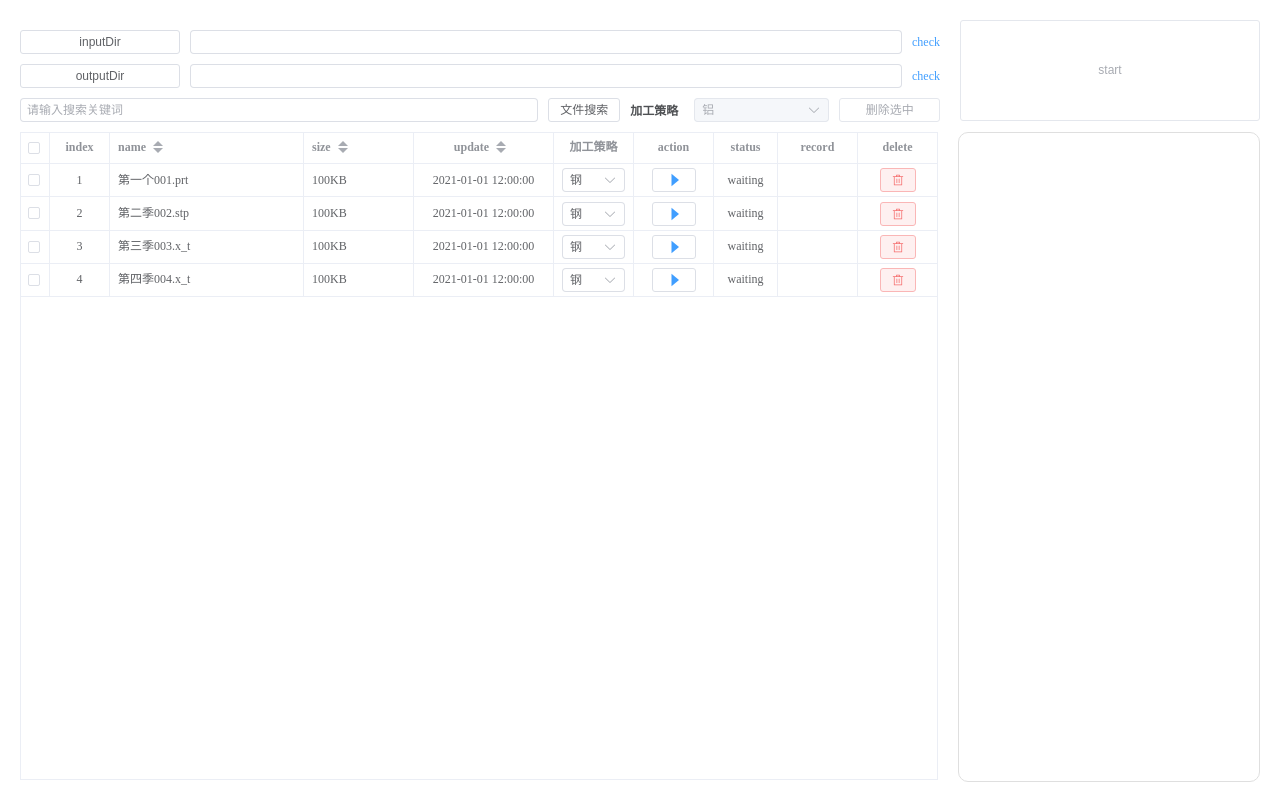
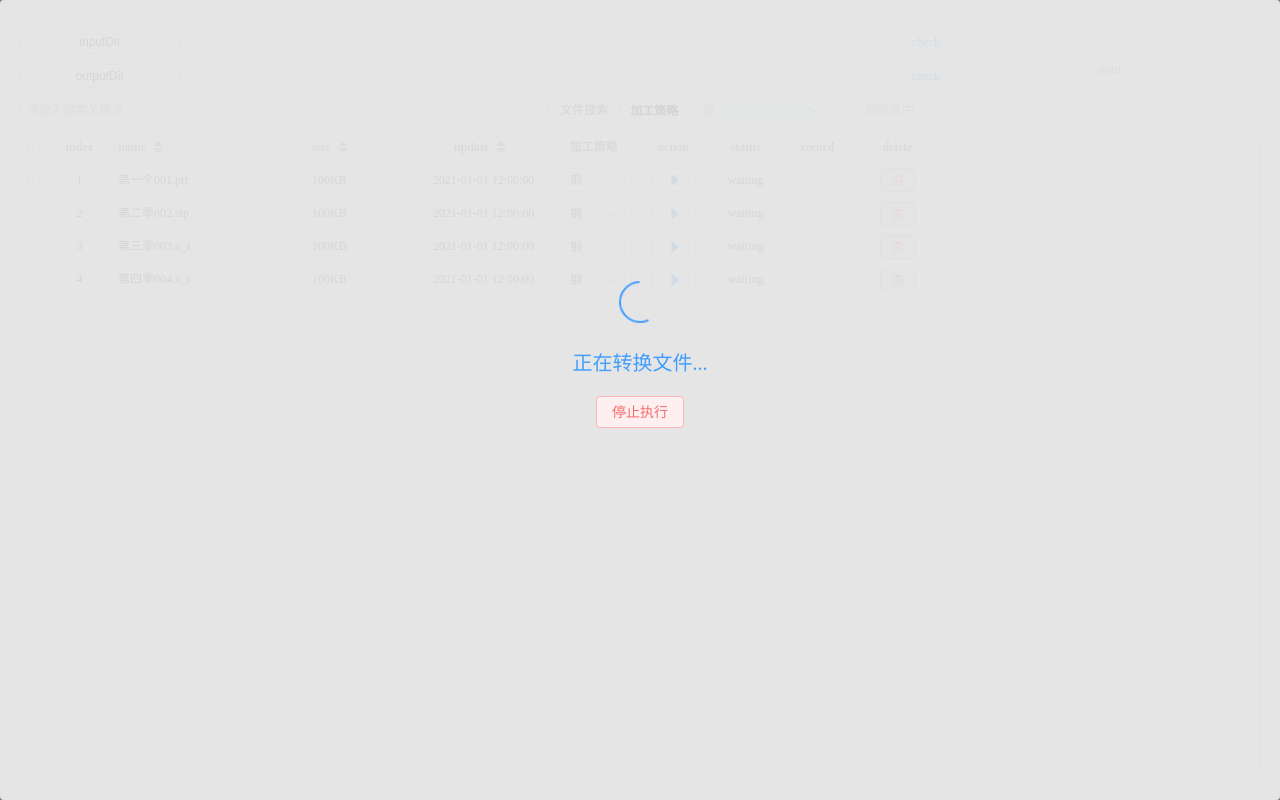
Before and after one commit to 1024dashen/TauriMan, a Vue app in the folder example/runwrap/: page / in a window 1280 px wide. Built offline with nearby package versions, Linux system fonts and the light colour scheme.

Commit message:
Add loading dialog in App.vue: implement global loading indicator with stop functionality and style enhancements for better user feedback during file conversion.

```diff
--- a/example/runwrap/src/App.vue
+++ b/example/runwrap/src/App.vue
@@ -1,10 +1,5 @@
 <template>
-    <div
-        class="container"
-        id="app"
-        v-loading.fullscreen.lock="transLoading"
-        element-loading-text="转换中"
-    >
+    <div class="container" id="app">
         <!-- header -->
         <div class="header">
             <div class="headerLeft">
@@ -56,7 +51,6 @@
                         class="selectBox"
                         style="width: 240px"
                         @change="batchUpdatePolicy"
-
                     >
                         <el-option
                             v-for="item in planOptions"
@@ -234,6 +228,40 @@
             </el-scrollbar>
         </div>
     </div>
+
+    <!-- 全局loading -->
+    <el-dialog
+        v-model="transLoading"
+        fullscreen
+        :show-close="false"
+        class="buildDialog"
+    >
+        <div class="transLoading">
+            <div class="loadingContainer">
+                <div class="elLoadingSpinner">
+                    <svg class="circular" viewBox="25 25 50 50">
+                        <circle
+                            class="path"
+                            cx="50"
+                            cy="50"
+                            r="20"
+                            fill="none"
+                        ></circle>
+                    </svg>
+                </div>
+            </div>
+            <div class="loadingText">正在转换文件...</div>
+            <el-button
+                class="stopBtn"
+                @click="stopTrans"
+                size="default"
+                type="danger"
+                plain
+            >
+                停止执行
+            </el-button>
+        </div>
+    </el-dialog>
 </template>
 
 <script setup lang="ts">
@@ -250,7 +278,7 @@ import i18n from '@/lang'
 import { load } from '@tauri-apps/plugin-store'
 
 // 转换loading
-const transLoading = ref(false)
+const transLoading = ref(true)
 // 国际化
 const { t } = useI18n()
 // exe dir
@@ -341,7 +369,15 @@ const batchUpdatePolicy = () => {
 // 批量删除选中
 const batchDelete = () => {
     console.log('批量删除选中', selectedRows.value)
-    tableData.value = tableData.value.filter((item) => !selectedRows.value.includes(item))
+    tableData.value = tableData.value.filter(
+        (item) => !selectedRows.value.includes(item)
+    )
+}
+
+// stopTrans
+const stopTrans = () => {
+    console.log('停止转换')
+    transLoading.value = false
 }
 
 // 模糊搜索过滤表格数据
@@ -767,4 +803,70 @@ onMounted(async () => {
 .faile {
     color: #f56c6c;
 }
+
+.transLoading {
+    display: flex;
+    flex-direction: column;
+    justify-content: center;
+    align-items: center;
+    height: 80vh;
+
+    .loadingContainer {
+        display: flex;
+        justify-content: center;
+        align-items: center;
+    }
+
+    .elLoadingSpinner {
+        position: relative;
+        width: 50px;
+        height: 50px;
+    }
+
+    .loadingText {
+        margin-top: 1.25rem;
+        font-size: 1.25rem;
+        color: #409eff;
+    }
+
+    .stopBtn {
+        margin-top: 1.25rem;
+    }
+
+    .elLoadingSpinner .circular {
+        width: 100%;
+        height: 100%;
+        animation: loading-rotate 2s linear infinite;
+    }
+
+    .elLoadingSpinner .path {
+        animation: loading-dash 1.5s ease-in-out infinite;
+        stroke-dasharray: 90, 150;
+        stroke-dashoffset: 0;
+        stroke-width: 2;
+        stroke: #409eff;
+        stroke-linecap: round;
+    }
+
+    @keyframes loading-rotate {
+        100% {
+            transform: rotate(360deg);
+        }
+    }
+
+    @keyframes loading-dash {
+        0% {
+            stroke-dasharray: 1, 200;
+            stroke-dashoffset: 0;
+        }
+        50% {
+            stroke-dasharray: 90, 150;
+            stroke-dashoffset: -40px;
+        }
+        100% {
+            stroke-dasharray: 90, 150;
+            stroke-dashoffset: -120px;
+        }
+    }
+}
 </style>
--- a/example/runwrap/src/style.scss
+++ b/example/runwrap/src/style.scss
@@ -21,3 +21,7 @@ body {
     transition: background-color 0.5s, color 0.5s;
     overflow: hidden;
 }
+
+.buildDialog {
+    background-color: rgba(255, 255, 255, 0.8) !important;
+}
```
